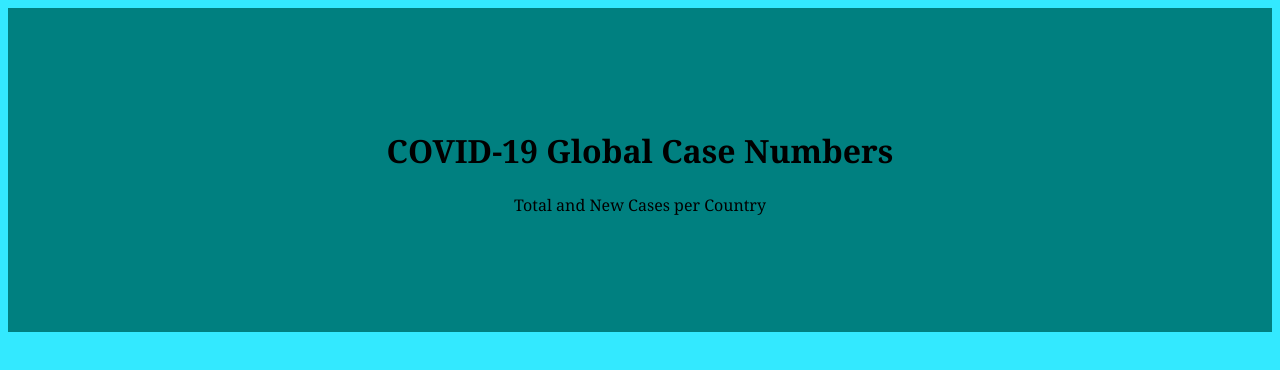
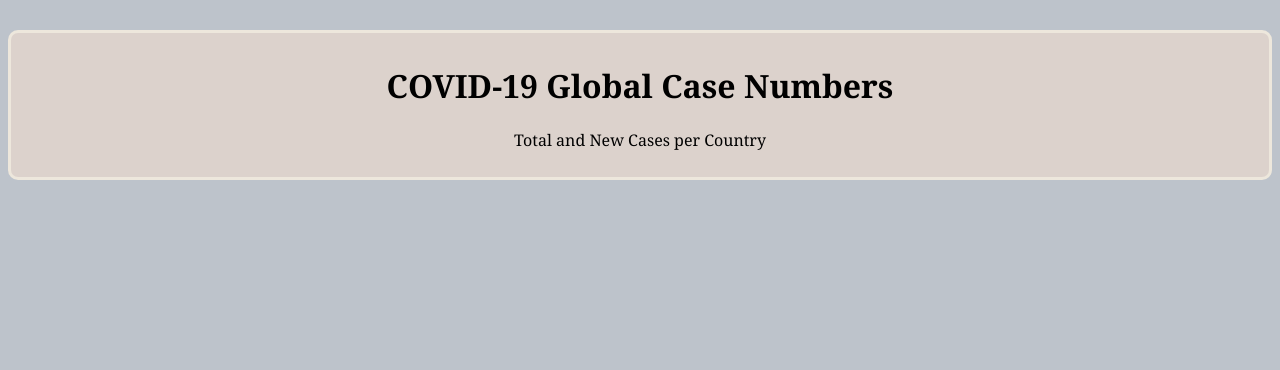
Before and after one commit to laurakblitz/API-challenge-one, a plain HTML site: page index.html in a window 1280 px wide. Drawn offline with Linux system fonts and the light colour scheme; no server answers; files whose address does not match are found by name.

Commit message:
updated styling

```diff
--- a/style.css
+++ b/style.css
@@ -1,13 +1,17 @@
 body {
-    background-color: #33E9FF;
+    background-color: #BDC3CB;
     font-family: Cambria, Cochin, Georgia, Times, 'Times New Roman', serif;
     text-align: center;
     background-size: contain;
 }
 
 .jumbotron {
-    background-color: teal;
-    padding: 100px;
+    background-color: #DCD2CC;
+    padding: 10px;
+    width: auto;
+    border-style: solid;
+    border-color: #EDE7DC;
+    border-radius: 10px;
 }
 
 .section {
@@ -17,9 +21,9 @@ body {
 }
 
 .column {
-    background-color: green;
+    background-color: #DCD2CC;
     border-style: solid;
-    border-color: whitesmoke;
+    border-color: #EDE7DC;
     border-radius: 10px;
     margin: 10px;
     padding: 10px;
```
Also changed, not shown: index.html (+1 -0 lines), script.js (line endings or trailing spaces).
